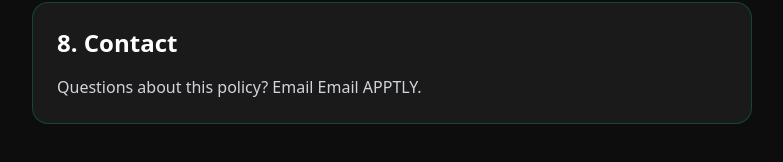
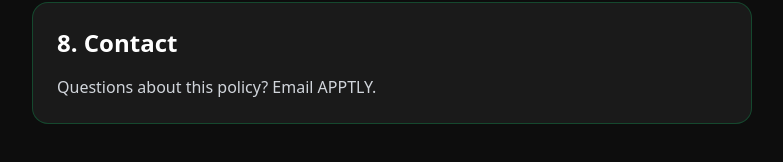
Before and after one commit to myapptly/apptly-website, a Next.js app: page /privacy in a window 1280 px wide. Shown: the part 1596-1758 px from the top of the page, without its empty margins (248-1031 px from the left). Built offline with nearby package versions, Linux system fonts and the light colour scheme.

Commit message:
Fix email link text in privacy page

```diff
--- a/app/privacy/page.tsx
+++ b/app/privacy/page.tsx
@@ -78,7 +78,7 @@
         <div className="bg-[#1A1A1A] border border-[#00FF7F]/20 rounded-2xl p-6 space-y-4">
           <h2 className="text-2xl font-bold text-white">8. Contact</h2>
           <p className="text-gray-300">
-            Questions about this policy? Email{" "}
+            Questions about this policy? {" "}
 
             <a href="mailto:tbledsoe1954@gmail.com">
   Email APPTLY
```
